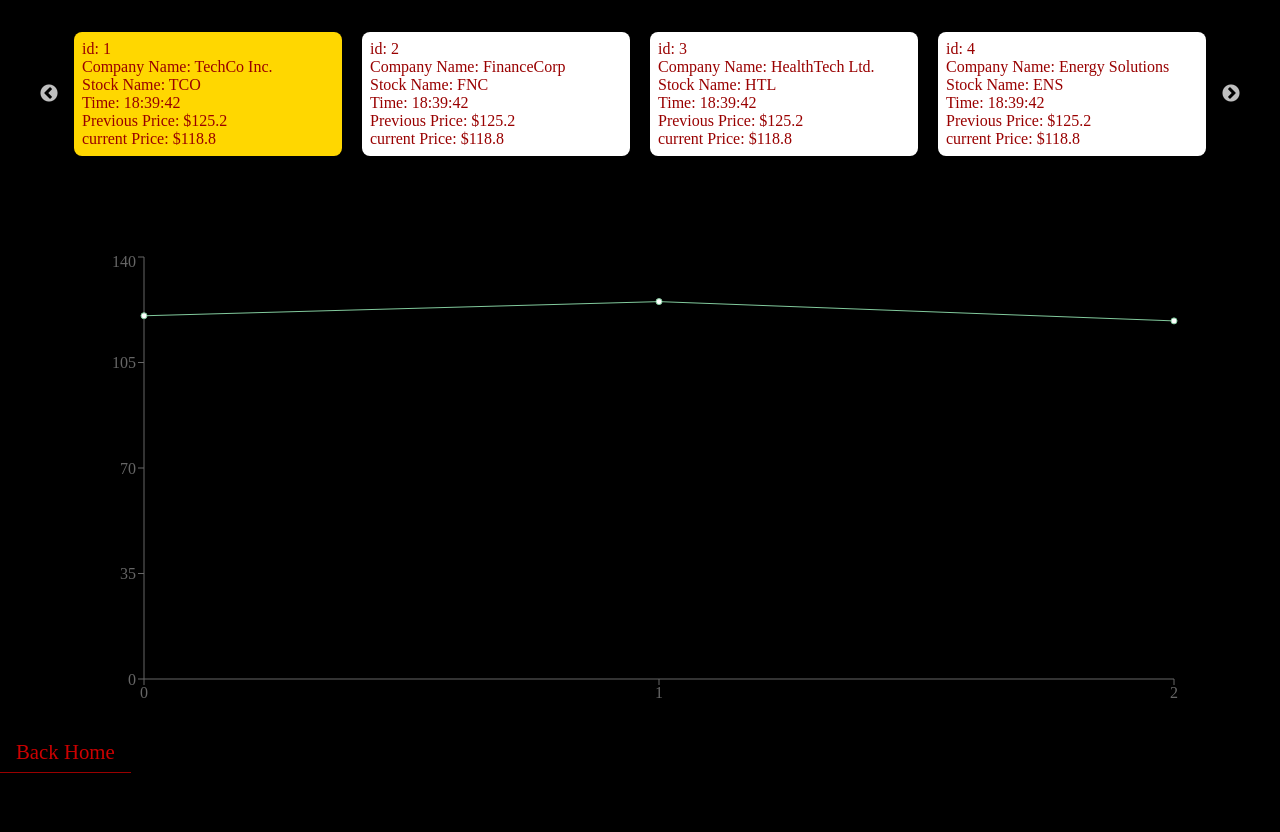
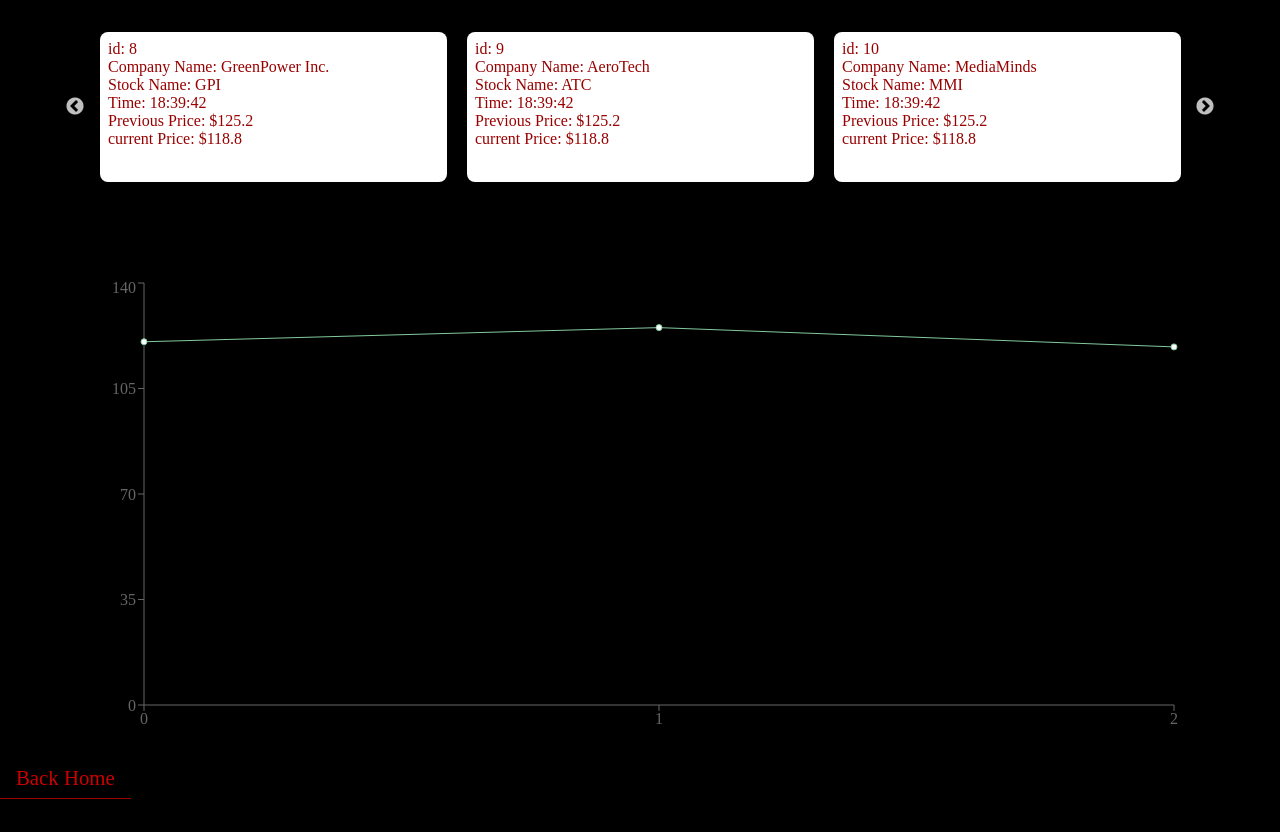
Before and after one commit to Niko171993/stock-market, a React (Vite) app: page /1 in a window 1280 px wide. Built offline with nearby package versions, Linux system fonts and the light colour scheme.

Commit message:
slider responsive

```diff
--- a/src/SASS/components/_pageSlide.scss
+++ b/src/SASS/components/_pageSlide.scss
@@ -7,6 +7,9 @@
   background: #fff;
   border-radius: 0.5rem;
   text-decoration: none;
+  height: 150px;
+  max-width: 350px;
+  margin: 0 auto;
 }
 .pageSlide__gold {
   background: gold;
@@ -14,3 +17,22 @@
 .slick-slide > div {
   margin: 0 10px;
 }
+.slick-slider {
+  width: 350px;
+  margin: 0 auto;
+}
+@media screen and (min-width: 768px) {
+  .slick-slider {
+    width: 700px;
+  }
+}
+@media screen and (min-width: 1000px) {
+  .slick-slider {
+    width: 900px;
+  }
+}
+@media screen and (min-width: 1200px) {
+  .slick-slider {
+    width: 1100px;
+  }
+}
--- a/src/pages/SingleStockPage.tsx
+++ b/src/pages/SingleStockPage.tsx
@@ -14,11 +14,13 @@ import { useSimulatedContext } from '../contexts/StockAPIContext';
 import { CustomTooltipProps } from '../components/SingleStock';
 import { Link } from 'react-router-dom';
 import Slider from 'react-slick';
-
+import { useEffect, useState } from 'react';
+import { MainSettingsType } from '../Types/Types';
 const SingleStockPage = () => {
   const { id: PAGEID } = useParams();
   const { simulatedStocks, isLoading } = useSimulatedContext();
-
+  const [innerWidth, setInnerWidth] = useState<number>(0);
+  const [mainSettings, setMainSettings] = useState<MainSettingsType | {}>();
   const singleStock = simulatedStocks.find(
     (stock) => stock.id === Number(PAGEID)
   )!;
@@ -37,6 +39,7 @@ const SingleStockPage = () => {
 
     return null;
   };
+
   const pageSlides = simulatedStocks.map((stock) => {
     const {
       id,
@@ -81,13 +84,58 @@ const SingleStockPage = () => {
       </Link>
     );
   });
-  let settings = {
+  const settings = {
     dots: true,
     infinite: true,
     speed: 500,
     slidesToShow: 4,
     slidesToScroll: 4,
+    responsive: [
+      {
+        breakpoint: 1600,
+        settings: {
+          slidesToShow: 4,
+          slidesToScroll: 4,
+          infinite: true,
+          dots: true,
+        },
+      },
+      {
+        breakpoint: 1300,
+        settings: {
+          slidesToShow: 3,
+          slidesToScroll: 3,
+          infinite: true,
+          dots: true,
+        },
+      },
+      {
+        breakpoint: 1000,
+        settings: {
+          slidesToShow: 2,
+          slidesToScroll: 2,
+          infinite: true,
+          dots: true,
+        },
+      },
+      {
+        breakpoint: 768,
+        settings: {
+          slidesToShow: 1,
+          slidesToScroll: 1,
+          initialSlide: 1,
+        },
+      },
+      {
+        breakpoint: 560,
+        settings: {
+          slidesToShow: 1,
+          slidesToScroll: 1,
+        },
+      },
+    ],
   };
+
   return (
     <section className="singleStockPage">
       <div className="center">
```
Also changed, not shown: src/Types/Types.ts (+7 -0 lines).
